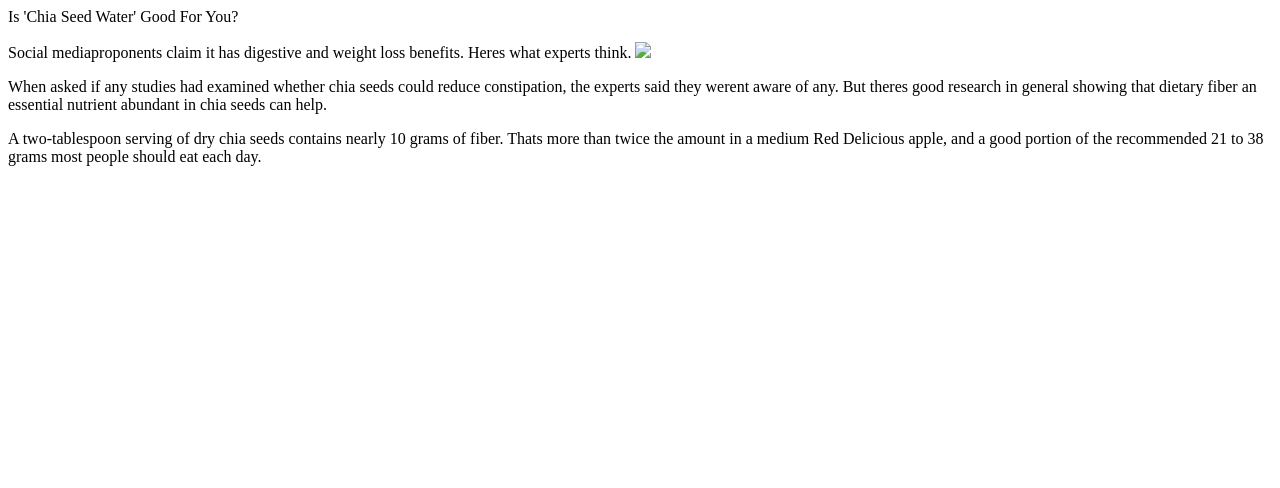
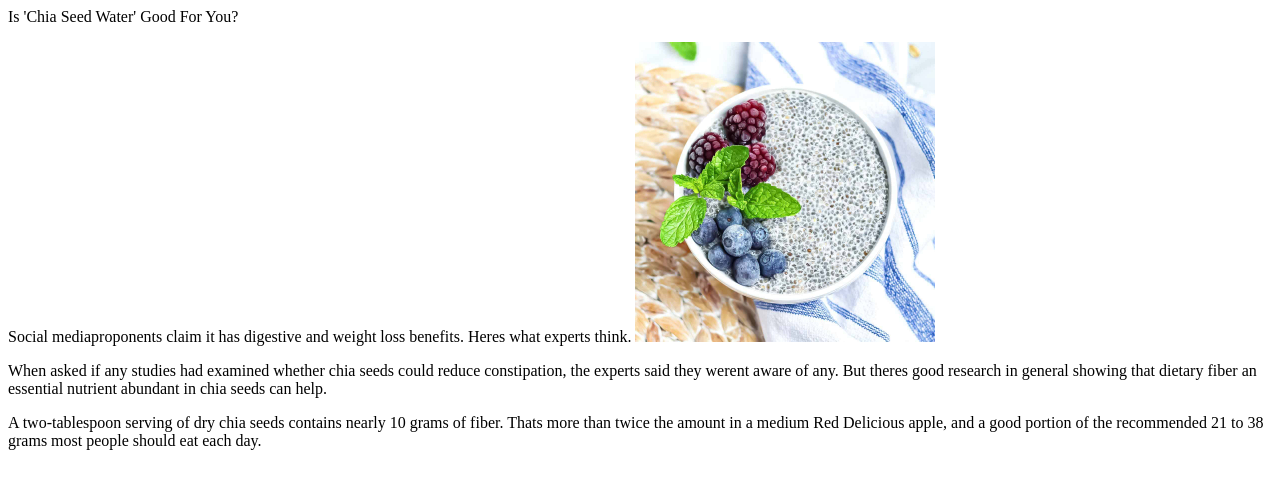
Before and after one commit to susannamaltby/susannamaltby.github.io, a plain HTML site: page SamplePage.html in a window 1280 px wide. Drawn offline with Linux system fonts and the light colour scheme.

Commit message:
Add files via upload

```diff
--- a/SamplePage.html
+++ b/SamplePage.html
@@ -10,7 +10,7 @@
     </body>
 
 
-<body><img src="./chia-seed-pudding.jpg" height="300"/></body>
+<body><img src="graphics/chia-seed-pudding.jpg" height="300"/></body>
 
 
 
```
